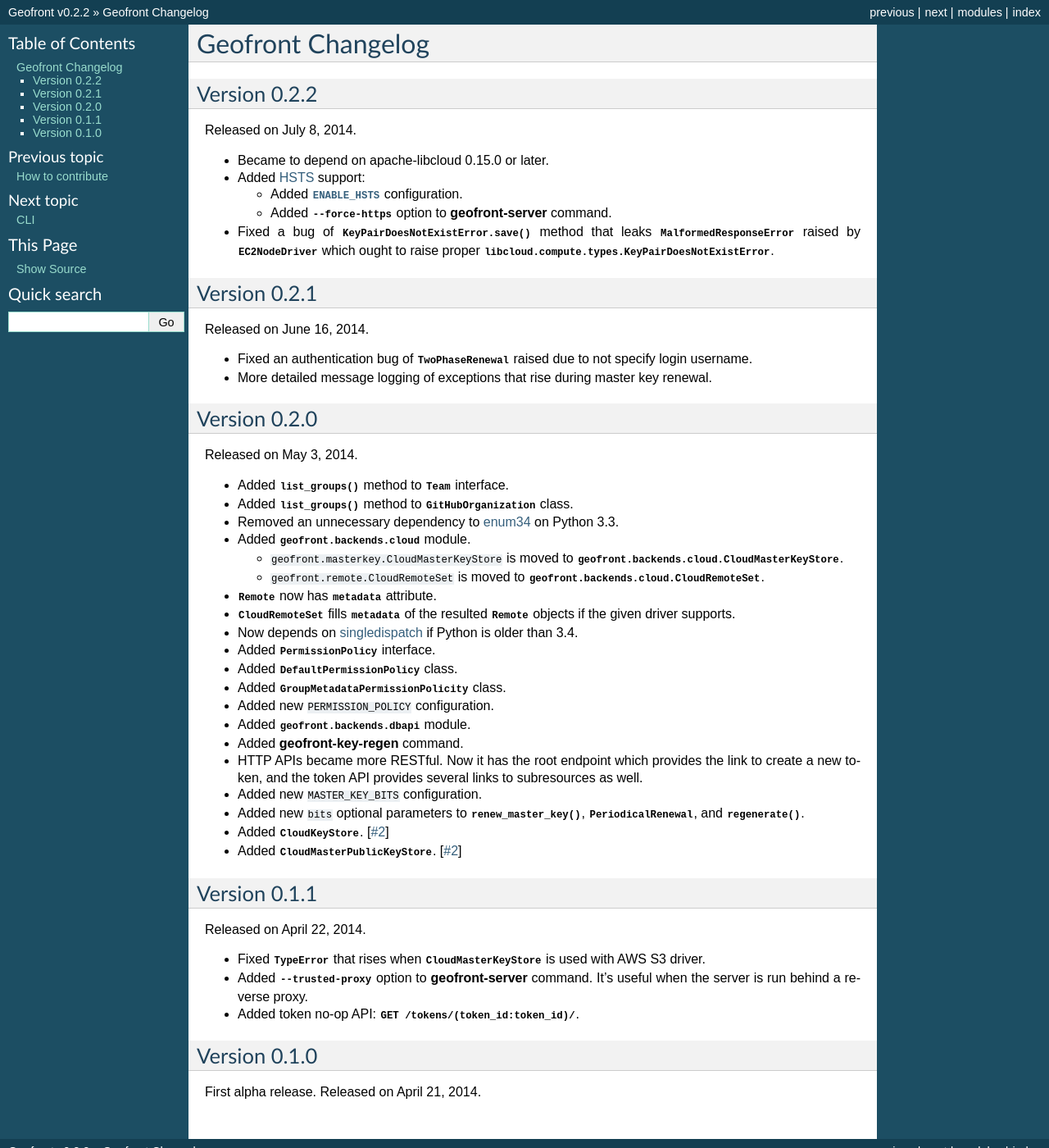
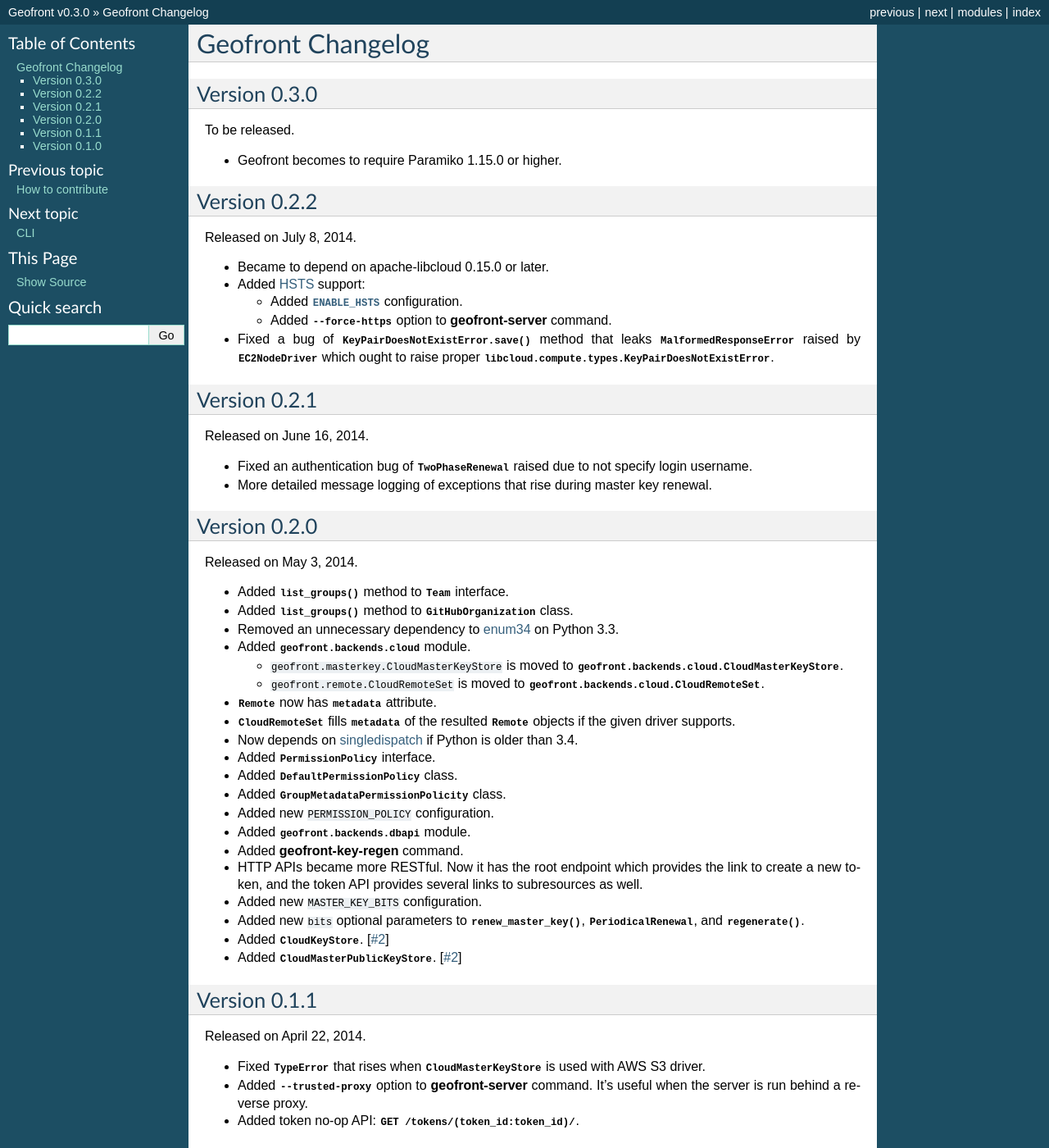
Before and after one commit to geofront-auth/geofront, a Sphinx documentation site: the page built from docs/changes.rst, in a window 1280 px wide and 1400 px high. Shown: the whole window at 82% size. Built offline with Sphinx 7.4.7, drawn with Linux system fonts in a browser that asks for light colours; pages that are not in the unit, such as notebooks, are missing from menus; some of the changed text lies outside the part shown.

Commit message:
Version bump

```diff
--- a/docs/changes.rst
+++ b/docs/changes.rst
@@ -1,5 +1,13 @@
 Geofront Changelog
 ==================
+
+Version 0.3.0
+-------------
+
+To be released.
+
+- Geofront becomes to require Paramiko 1.15.0 or higher.
+
 
 Version 0.2.2
 -------------
--- a/geofront/version.py
+++ b/geofront/version.py
@@ -4,7 +4,7 @@
 """
 
 #: (:class:`tuple`) The triple of version numbers e.g. ``(1, 2, 3)``.
-VERSION_INFO = (0, 2, 2)
+VERSION_INFO = (0, 3, 0)
 
 #: (:class:`str`) The version string e.g. ``'1.2.3'``.
 VERSION = '{}.{}.{}'.format(*VERSION_INFO)
--- a/setup.py
+++ b/setup.py
@@ -105,7 +105,7 @@
         geofront-key-regen = geofront.regen:main
     ''',
     classifiers=[
-        'Development Status :: 3 - Alpha',
+        'Development Status :: 4 - Beta',
         'Environment :: Web Environment',
         'Intended Audience :: Developers',
         'Intended Audience :: System Administrators',
```
